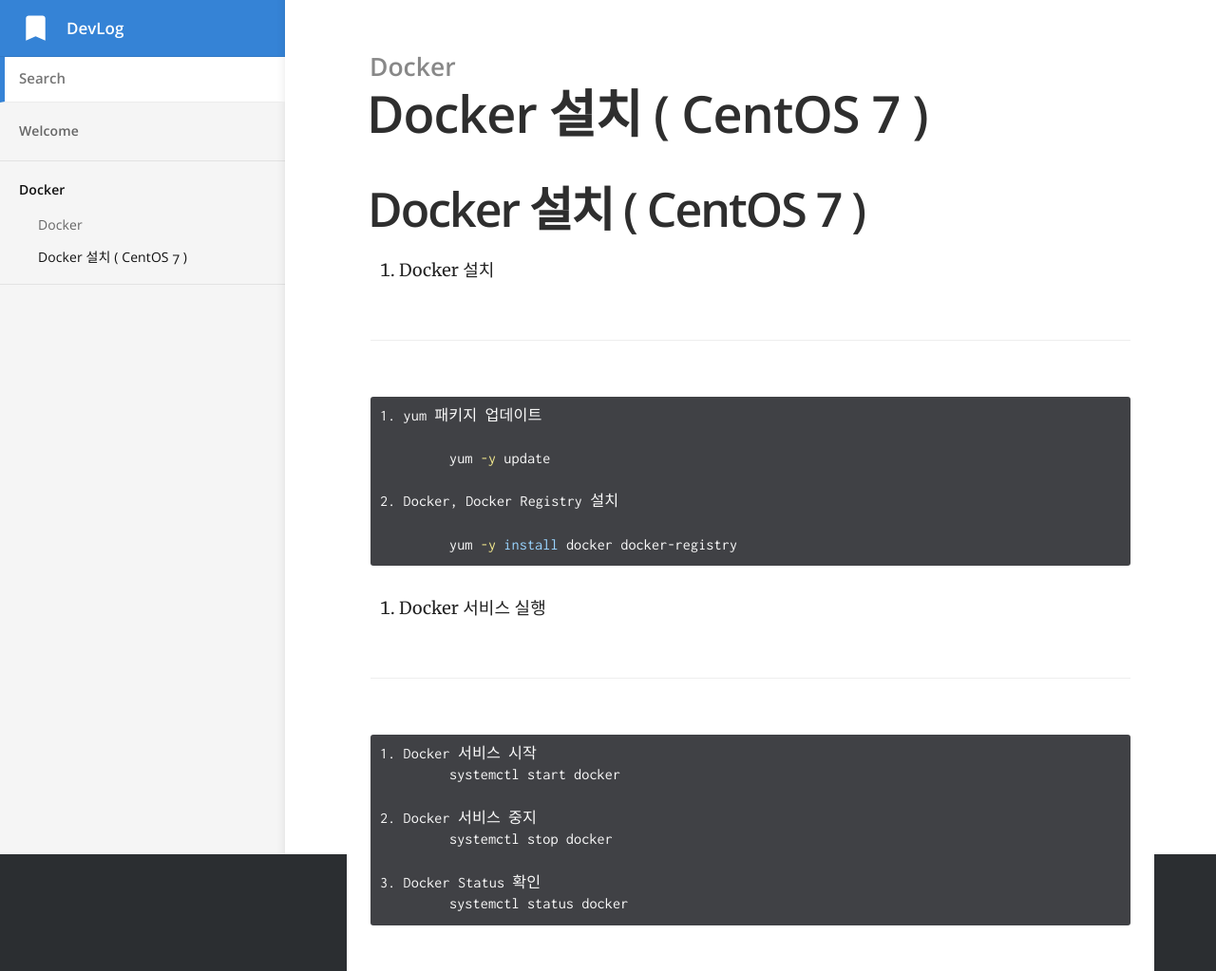
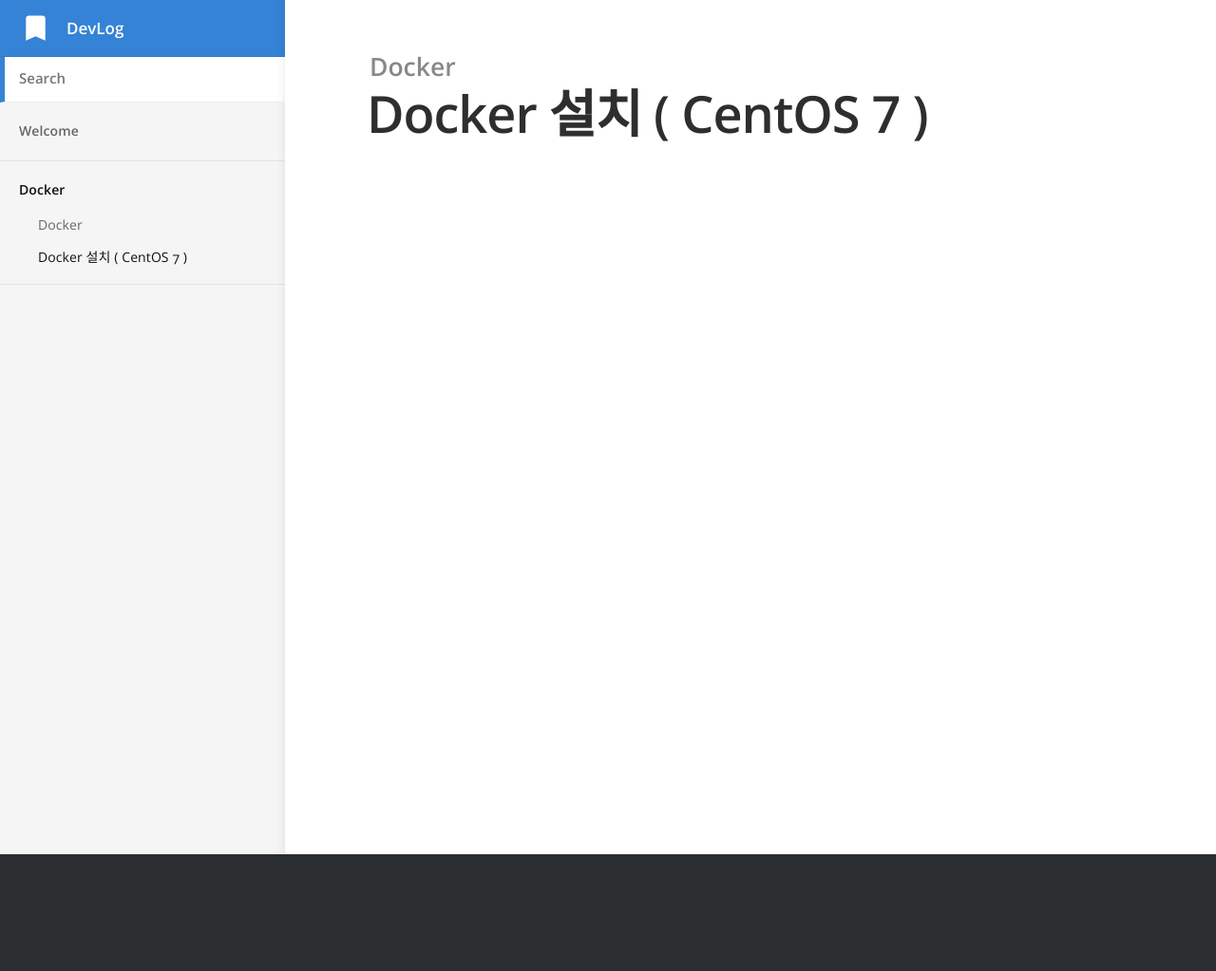
Before and after one commit to kdh0824/kdh0824.github.io, a Jekyll site: the page built from _docs/Docker/DockerInstall.md, in a window 1280 px wide. Shown: the whole page at 95% size. Built offline with Jekyll 4.4.1, drawn with Linux system fonts in a browser that asks for light colours; after the commit the page ends 900 px from its top, so only the background shows below that.

Commit message:
Docker install

````diff
--- a/_docs/Docker/DockerInstall.md
+++ b/_docs/Docker/DockerInstall.md
@@ -3,34 +3,3 @@ title: Docker 설치 ( CentOS 7 )
 category: Docker
 order: 1
 ---
-
-# Docker 설치 ( CentOS 7 )
-
-1. Docker 설치
-
----
-
-```bash
-1. yum 패키지 업데이트
-
-	 yum -y update
-
-2. Docker, Docker Registry 설치
-
-	 yum -y install docker docker-registry
-```
-
-2. Docker 서비스 실행
-
----
-
-```bash
-1. Docker 서비스 시작
-	 systemctl start docker
-
-2. Docker 서비스 중지
-	 systemctl stop docker
-
-3. Docker Status 확인
-	 systemctl status docker
-```
````
